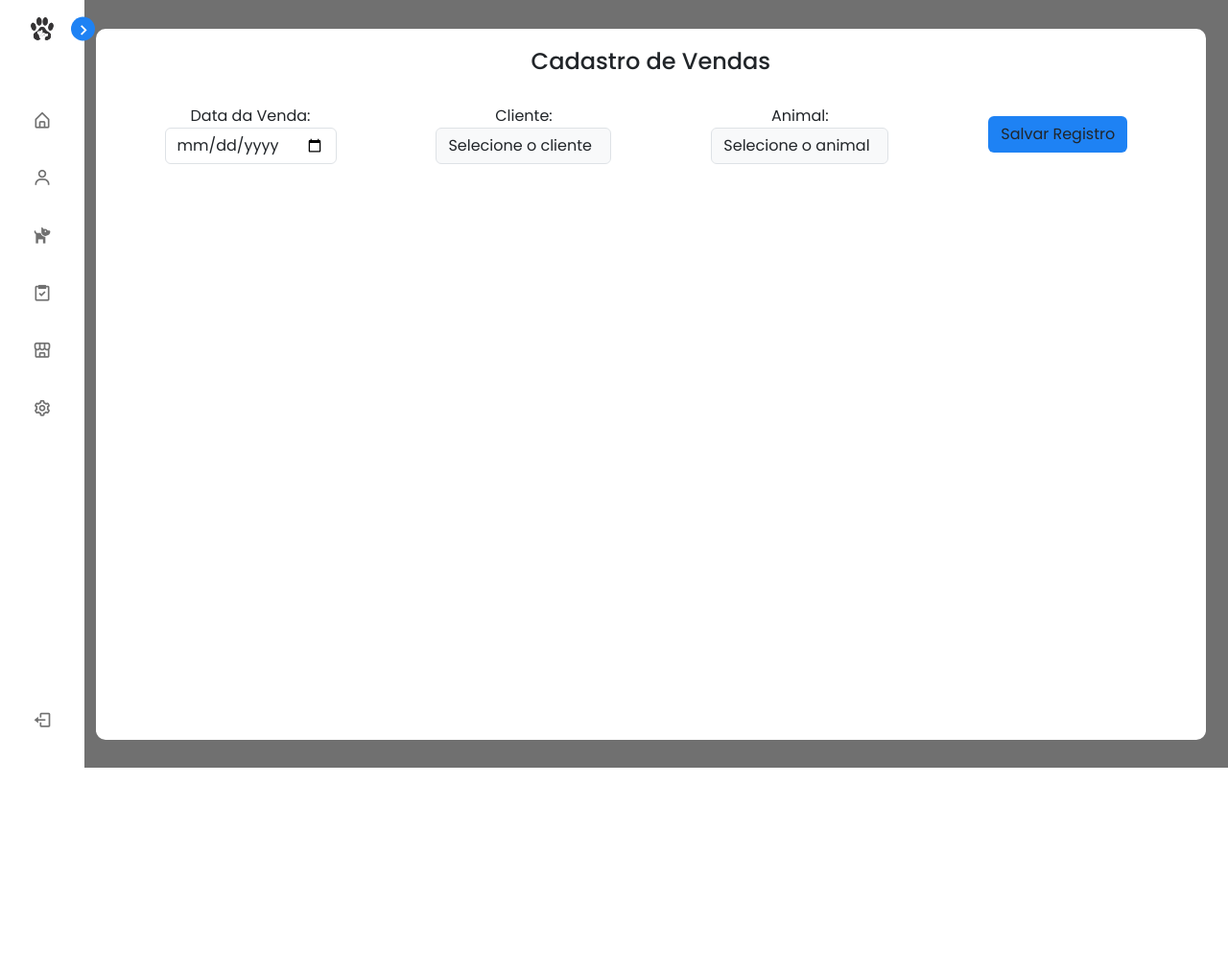
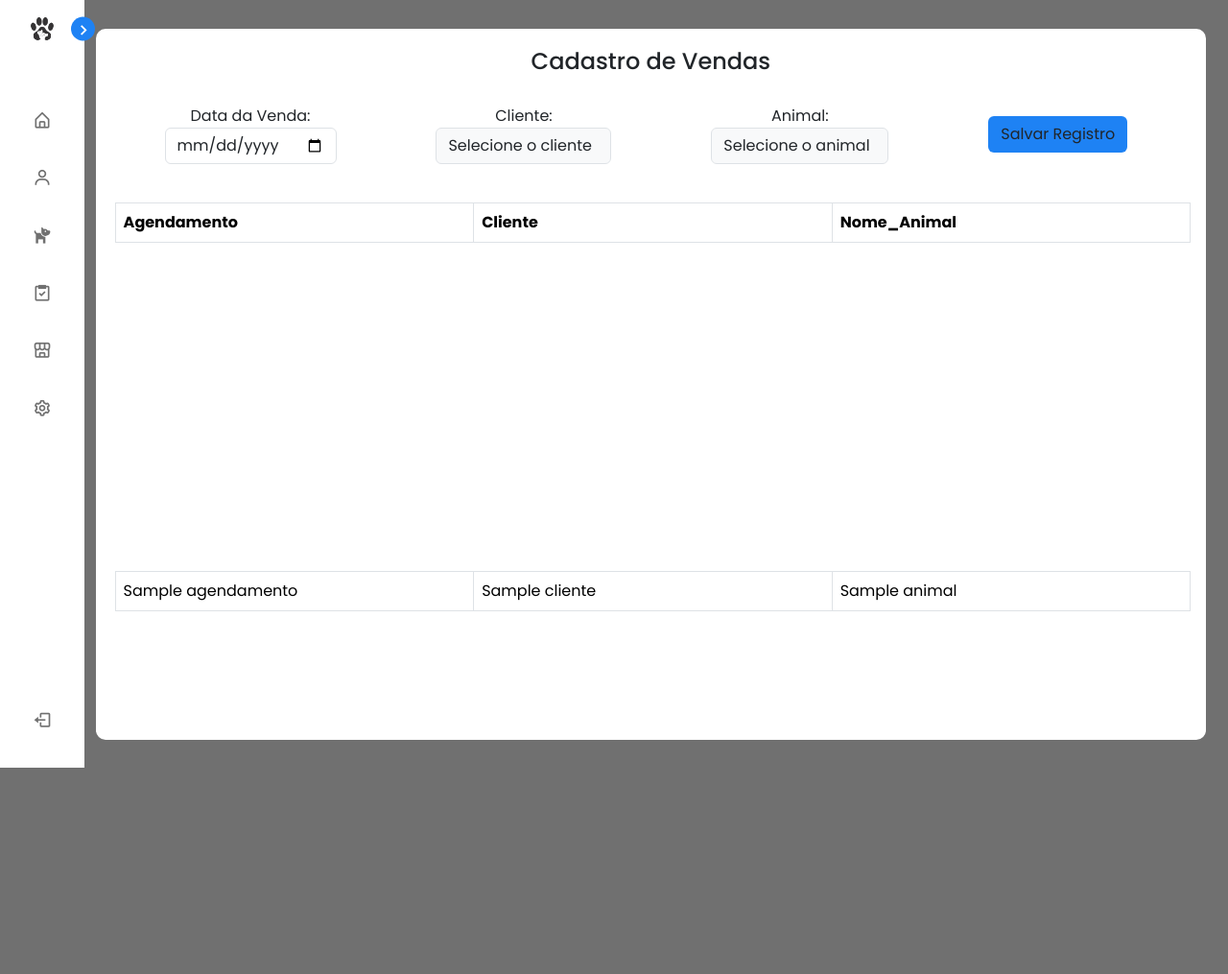
Before and after one commit to MJ-TECHNOLOGY/petshop-app, a PHP site: template App/View/modules/Venda/ListarVenda.php in a window 1280 px wide. Shown: the whole page at 96% size. Before the commit the page ends 800 px from the top, so only its background shows below. Run offline with PHP 8.4, Linux system fonts and the light colour scheme; the template is opened without the code that fills it: most values are stand-ins (such as "Sample title", 1, 10 or a date in 2020); some libraries are stand-ins or nearby versions.

Commit message:
feat: dando continuidade na construção da tela de venda

```diff
--- a/App/Controller/VendaController.php
+++ b/App/Controller/VendaController.php
@@ -37,7 +37,6 @@ class VendaController extends Controller
         $venda = new VendaModel();
 
         $venda->id = $_POST['id'];
-        $venda->data_venda = $_POST['data_venda'];
         $venda->agendamento = $_POST['agendamento'];
         $venda->id_cliente = $_POST['id_cliente'];
         $venda->id_animal = $_POST['id_animal'];
--- a/App/Model/VendaModel.php
+++ b/App/Model/VendaModel.php
@@ -8,7 +8,7 @@ use App\DAO\VendaDAO;
 
 class VendaModel extends Model
 {
-    public $id, $data_venda, $agendamento, $id_cliente, $id_animal;
+    public $id, $agendamento, $id_cliente, $id_animal;
     public $lista_cliente, $lista_animal, $cliente, $animal;
 
     public function save()
--- a/App/View/modules/Venda/ListarVenda.php
+++ b/App/View/modules/Venda/ListarVenda.php
@@ -1,5 +1,6 @@
 <!DOCTYPE html>
 <html lang="en">
+
 <head>
     <meta charset="UTF-8">
     <meta name="viewport" content="width=device-width, initial-scale=1.0">
@@ -7,6 +8,7 @@
     <?php include 'View/includes/css_config.php' ?>
     <link rel="stylesheet" href="View/modules/Venda/venda.css">
 </head>
+
 <body>
 
     <?php include 'View/includes/navbar.php' ?>
@@ -37,7 +39,7 @@
                         </div>
                         <div class="input-container select-container">
                             <label for="quantidade">Animal:</label><br>
-                            <select class="selectpicker bg-light form-control" name="id_animal" id="id_animal">
+                            <select class="selectpicker bg-light form-control" name="id_cliente" id="id_cliente">
                                 <option value="">Selecione o animal</option>
                                 <?php foreach ($model->lista_animal as $animal) : ?>
                                     <option value="<?= $animal->id ?>"><?= $animal->nome_animal ?></option>
@@ -49,6 +51,38 @@
                         </div>
                     </form>
                 </div>
+
+                <div class="containers-card table-container">
+                    <div class="container-table">
+                        <table id="tableProduto" class="table-produto table table-bordered">
+                            <thead class="tbody-produto">
+                                <tr>
+                                    <th>Agendamento</th>
+                                    <th>Cliente</th>
+                                    <th>Nome_Animal</th>
+                                </tr>
+                            </thead>
+                            <tbody class="tbody-produto">
+                                <?php if ($model->rows != null) : ?>
+                                    <?php foreach ($model->rows as $venda) : ?>
+                                        <tr>
+                                            <td><?= $venda->agendamento ?></td>
+                                            <td><?= $venda->cliente ?></td>
+                                            <td><?= $venda->animal ?></td>
+                                        </tr>
+                                    <?php endforeach ?>
+                                <?php else : ?>
+                                    Nenhum registro.
+                                <?php endif ?>
+                            </tbody>
+                        </table>
+                    </div>
+                </div>
+                <!--<div class="containers-card action-container">
+                    <div class="final-actions">
+                        <button class="btn btn-pagamento" data-bs-toggle="modal" data-bs-target="#modalPagamento">Método de Pagamento</button>
+                    </div>
+                </div>-->
             </div>
         </div>
     </div>
@@ -57,4 +91,5 @@
     <!--<script src="View/js/src/jquery.cliente.js"></script>-->
 
 </body>
+
 </html>
```
Also changed, not shown: App/DAO/VendaDAO.php (+9 -11 lines).
